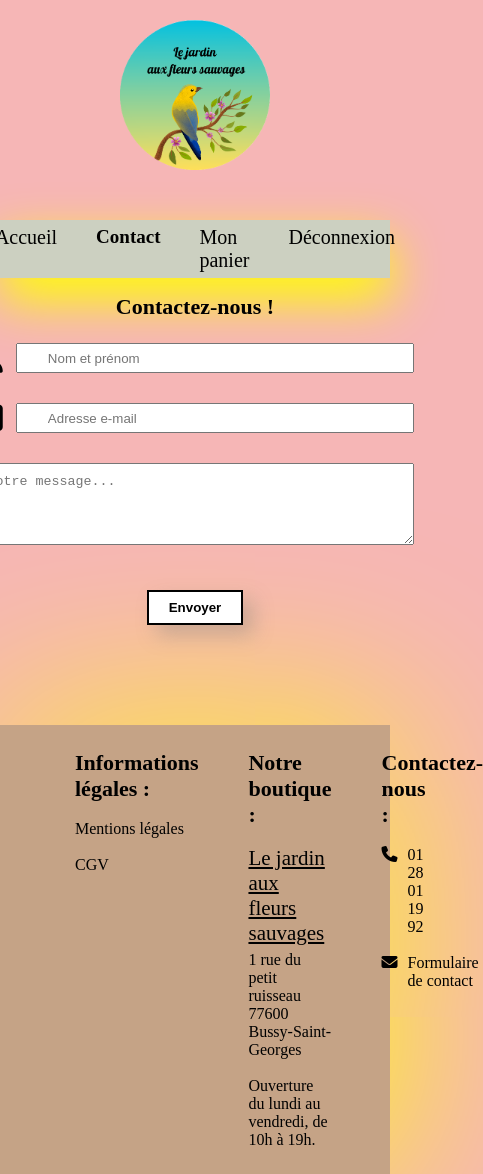
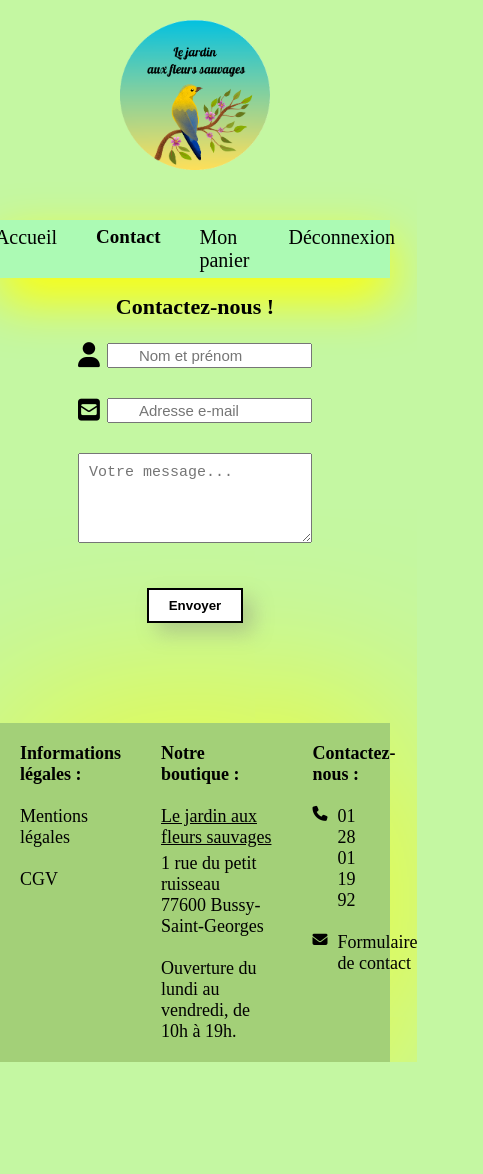
Before and after one commit to NatashaFinkel/The-flower-power-project, a React (Vite) app: page /contact in a window 390 px wide. Shown: the whole page, 483 px wide, since content can reach past the window. After the commit the page ends 1062 px from the top, so only its background shows below. Built offline with nearby package versions, Linux system fonts and the light colour scheme.

Commit message:
Ajout de css media query : ordi portable et tablette

```diff
--- a/src/style/index.css
+++ b/src/style/index.css
@@ -554,15 +554,124 @@ input[type="submit"] {
   text-align-last: center;
 }
 
-@media only screen and (max-width: 1025px) {
+@media only screen and (max-width: 1024px) {
   body {
     background-color: lightblue;
+    font-size: 18px;
+  }
 
+  .footer {
+    padding: 0px 0px;
+  }
+
+  .card-container {
+    grid-template-columns: auto auto auto;
+    gap: 50px;
+  }
+
+  .card {
+    height: 125px;
+    width: 125px;
+
+    p {
+      font-size: 14px;
+    }
+  }
+
+  .footer-contact-shop-div,
+  .footer-shop-div,
+  .footer-legal-infos-div {
+    padding: 20px;
+
+    p:first-child {
+      font-size: 18px;
+    }
+
+    i {
+      font-size: 15px;
+    }
+  }
+
+  .brand-name {
+    font-size: 18px;
+  }
+
+  /* page contact */
+  form {
+    justify-items: center;
+  }
+
+  .form-input {
+    width: 60%;
+
+    i {
+      font-size: 25px;
+    }
+
+    p {
+      font-size: 15px;
+    }
+  }
+
+  #client-name,
+  #client-email,
+  #password,
+  #user-name,
+  #client-message {
+    height: 25px;
+    font-size: 15px;
+  }
+
+  #client-message {
+    width: 60%;
+    height: 90px;
+  }
+
+  /* Page ShoppingCartPage */
+
+  .shopping-item-div {
+    min-width: 320px;
+
+    img {
+      height: 80px;
+    }
+
+    p {
+      padding-top: 5px;
+    }
+
+    .trash-can-icon {
+      padding: 0px;
+    }
+
+  }
+
+  .purchase-summary-container {
+    width: auto;
   }
 }
 
-@media only screen and (max-width: 769px) {
+@media only screen and (max-width: 768px) {
   body {
-    background-color: rgba(240, 128, 128, 0.574);
+    background-color: rgba(128, 240, 188, 0.574);
+    background-color: black;
   }
 }
+
+@media only screen and (max-width: 425px) {
+  body {
+    background-color: rgba(129, 239, 56, 0.461);
+  }
+}
+
+@media only screen and (max-width: 375px) {
+  body {
+    background-color: rgba(248, 183, 253, 0.566);
+  }
+}
+
+@media only screen and (max-width: 320px) {
+  body {
+    background-color: rgba(46, 60, 250, 0.402);
+  }
+}
```
